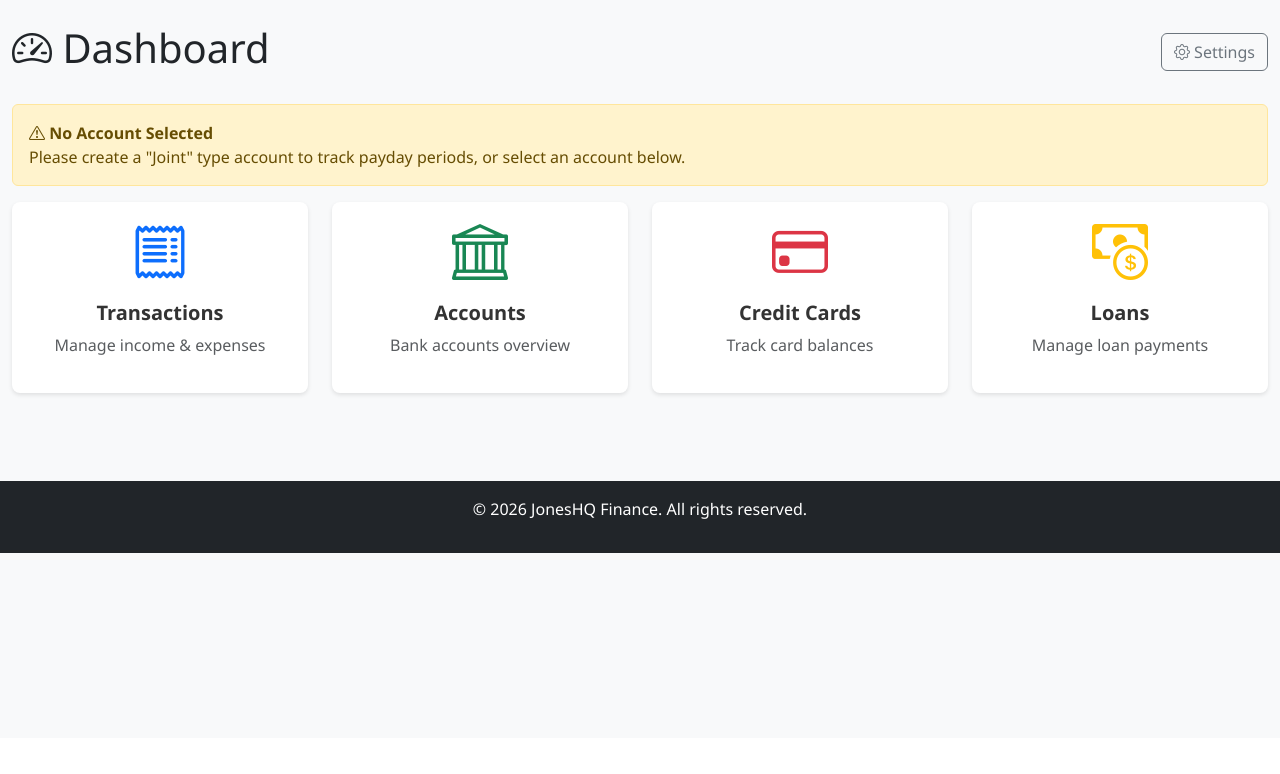
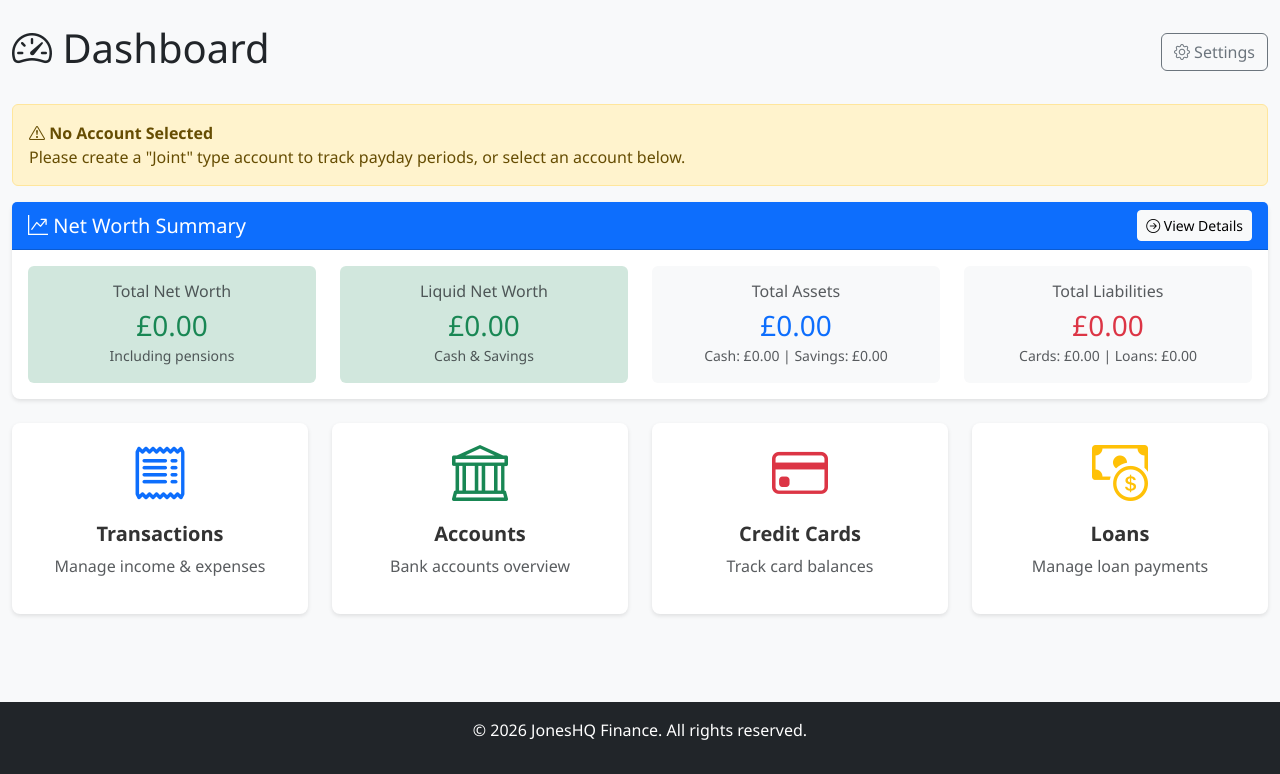
Before and after one commit to KeironTJ/JonesHQ-Finance, a Flask app: page /dashboard in a window 1280 px wide. Shown: the part 62-836 px from the top of the page. Before the commit the page ends 615 px from the top, so only its background shows below. Run offline with Flask 3, Linux system fonts and the light colour scheme.

Commit message:
feat(dashboard): Add net worth summary card to dashboard view

```diff
--- a/blueprints/dashboard/routes.py
+++ b/blueprints/dashboard/routes.py
@@ -2,6 +2,7 @@ from flask import render_template, request
 from . import dashboard_bp
 from models.accounts import Account
 from services.payday_service import PaydayService
+from services.networth_service import NetWorthService
 from models.settings import Settings
 from datetime import date
 
@@ -39,10 +40,14 @@ def index():
         # Start from January of selected year
         payday_data = PaydayService.get_payday_summary_for_year(selected_account_id, selected_year, include_unpaid=True)
 
+    # Get current net worth
+    networth = NetWorthService.calculate_current_networth()
+
     return render_template('dashboard/index.html',
                          accounts=accounts,
                          selected_account=selected_account,
                          payday_data=payday_data,
                          payday_day=payday_day,
                          selected_year=selected_year,
-                         current_year=today.year)
+                         current_year=today.year,
+                         networth=networth)
--- a/templates/dashboard/index.html
+++ b/templates/dashboard/index.html
@@ -20,6 +20,71 @@
         Please create a "Joint" type account to track payday periods, or select an account below.
     </div>
     {% endif %}
+
+    <!-- Net Worth Summary Card -->
+    <div class="card mb-4 border-primary">
+        <div class="card-header bg-primary text-white">
+            <div class="d-flex justify-content-between align-items-center">
+                <h5 class="mb-0"><i class="bi bi-graph-up-arrow"></i> Net Worth Summary</h5>
+                <a href="{{ url_for('networth.index') }}" class="btn btn-sm btn-light">
+                    <i class="bi bi-arrow-right-circle"></i> View Details
+                </a>
+            </div>
+        </div>
+        <div class="card-body">
+            <div class="row">
+                <!-- Total Net Worth -->
+                <div class="col-md-3 mb-3 mb-md-0">
+                    <div class="text-center p-3 rounded" style="background-color: {% if networth.net_worth >= 0 %}#d1e7dd{% else %}#f8d7da{% endif %};">
+                        <h6 class="text-muted mb-2">Total Net Worth</h6>
+                        <h3 class="mb-0 {% if networth.net_worth >= 0 %}text-success{% else %}text-danger{% endif %}">
+                            £{{ "{:,.2f}".format(networth.net_worth) }}
+                        </h3>
+                        <small class="text-muted">Including pensions</small>
+                    </div>
+                </div>
+
+                <!-- Liquid Net Worth -->
+                <div class="col-md-3 mb-3 mb-md-0">
+                    <div class="text-center p-3 rounded" style="background-color: {% if networth.liquid_net_worth >= 0 %}#d1e7dd{% else %}#f8d7da{% endif %};">
+                        <h6 class="text-muted mb-2">Liquid Net Worth</h6>
+                        <h3 class="mb-0 {% if networth.liquid_net_worth >= 0 %}text-success{% else %}text-danger{% endif %}">
+                            £{{ "{:,.2f}".format(networth.liquid_net_worth) }}
+                        </h3>
+                        <small class="text-muted">Cash & Savings</small>
+                    </div>
+                </div>
+
+                <!-- Total Assets -->
+                <div class="col-md-3 mb-3 mb-md-0">
+                    <div class="text-center p-3 rounded bg-light">
+                        <h6 class="text-muted mb-2">Total Assets</h6>
+                        <h3 class="mb-0 text-primary">
+                            £{{ "{:,.2f}".format(networth.total_assets) }}
+                        </h3>
+                        <small class="text-muted">
+                            Cash: £{{ "{:,.2f}".format(networth.cash) }} |
+                            Savings: £{{ "{:,.2f}".format(networth.savings) }}
+                        </small>
+                    </div>
+                </div>
+
+                <!-- Total Liabilities -->
+                <div class="col-md-3">
+                    <div class="text-center p-3 rounded bg-light">
+                        <h6 class="text-muted mb-2">Total Liabilities</h6>
+                        <h3 class="mb-0 text-danger">
+                            £{{ "{:,.2f}".format(networth.total_liabilities) }}
+                        </h3>
+                        <small class="text-muted">
+                            Cards: £{{ "{:,.2f}".format(networth.credit_cards) }} |
+                            Loans: £{{ "{:,.2f}".format(networth.loans) }}
+                        </small>
+                    </div>
+                </div>
+            </div>
+        </div>
+    </div>
 
     <!-- Account Selector -->
     {% if accounts %}
```
